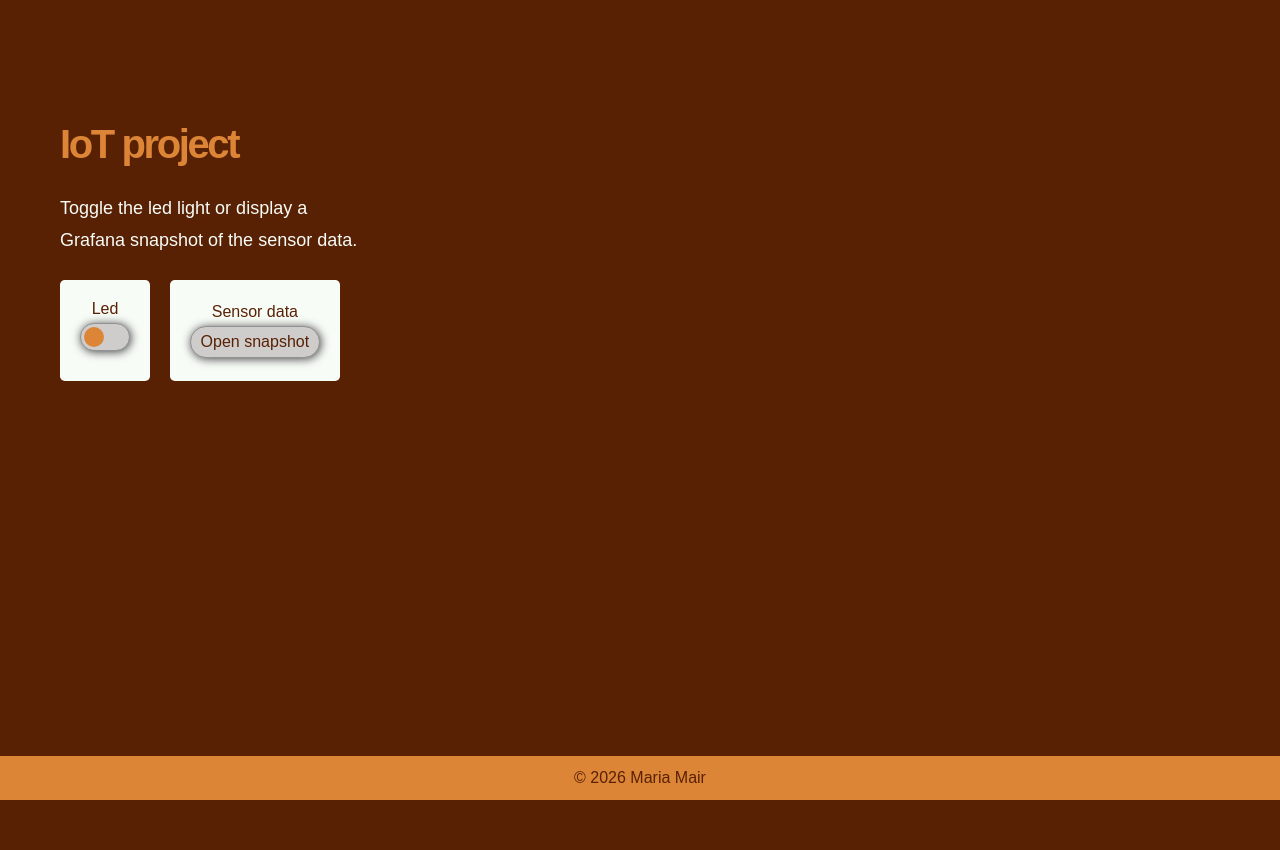
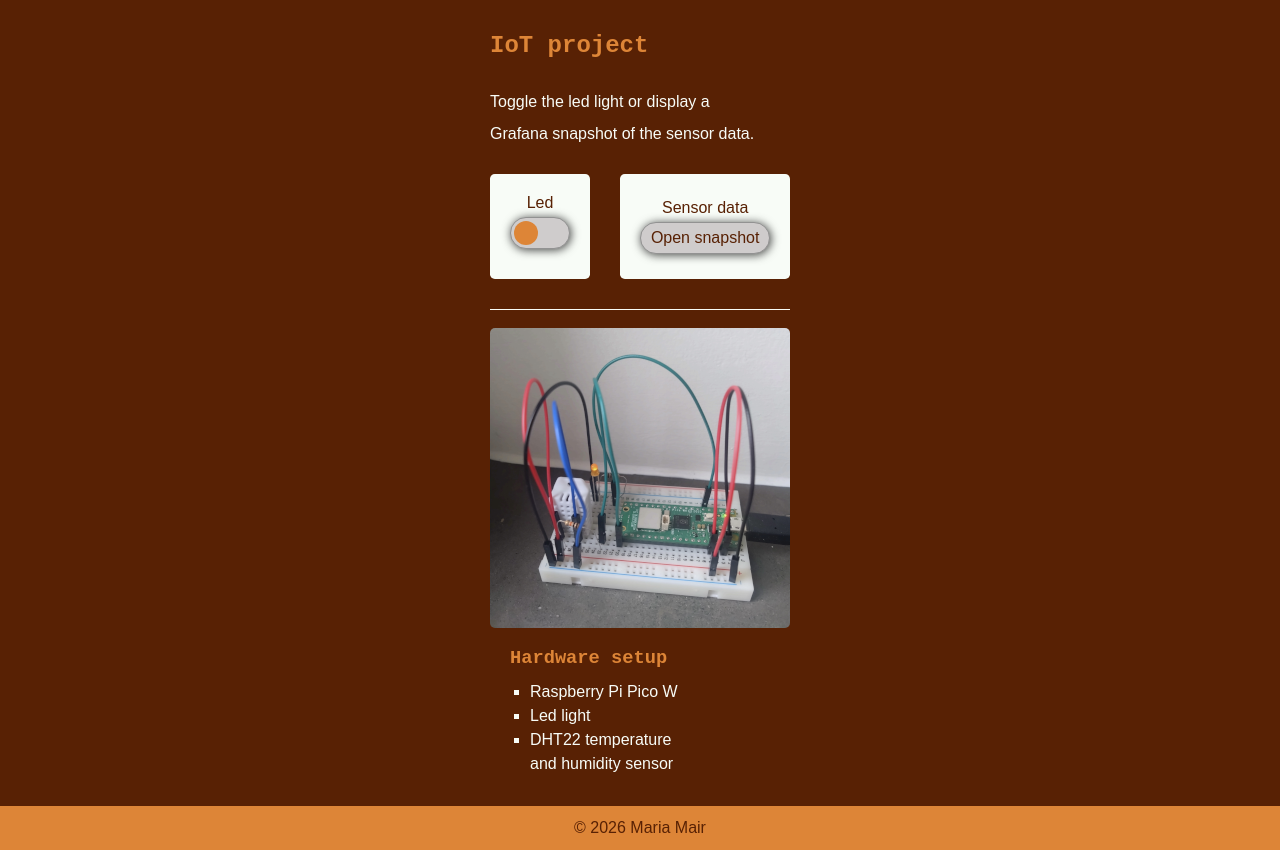
Before and after one commit to mariamair/iot-temp-sensor, a Next.js app in the folder client/: page / in a window 1280 px wide. Before the commit the page ends 800 px from the top, so only its background shows below. Built offline with nearby package versions, Linux system fonts and the light colour scheme.

Commit message:
Add image and hardware setup

```diff
--- a/client/src/app/globals.css
+++ b/client/src/app/globals.css
@@ -5,6 +5,7 @@
   --color-secondary-medium-grey: #929292;
   --color-secondary-dark-grey: #4a4a4a;
   --color-secondary-white: #f8fcf7;
+  --color-secondary-yellow: #ffff00;
   --color-secondary-green: #035914;
   --color-secondary-red: #880101;
 
@@ -18,11 +19,10 @@
   --text-dark: var(--color-primary);
 
   --button-background: var(--color-secondary-grey);
-  --button-background-hover: var(--color-secondary-medium-grey);
+  --button-background-hover: var(--color-secondary-dark-grey);
   --button-border: var(--color-secondary-medium-grey);
-  --button-border-hover: var(--color-secondary-dark-grey);
   --button-color: var(--color-primary);
-  --button-color-hover: #ffff00;
+  --button-color-hover: var(--color-secondary-yellow);
 }
 
 html {
@@ -39,6 +39,7 @@ body {
   min-height: 100vh;
   display: flex;
   flex-direction: column;
+  align-items: center;
   background: var(--background);
   color: var(--text-primary);
   font-family: Arial, Helvetica, sans-serif;
@@ -65,11 +66,12 @@ button, a {
   color: var(--button-color);
   font-size: 1rem;
   padding: 0.4rem 0.6rem;
+  transition: background-color 0.1s ease;
 }
 
 button:hover, a:hover {
+  background-color: var(--button-background-hover);
   color: var(--button-color-hover);
-  border-color: var(--button-border-hover);
   cursor: pointer;
 }
 
@@ -96,4 +98,6 @@ footer {
   color: var(--text-dark);
   text-align: center;
   padding: 0.8rem;
+  align-self: normal;
+  justify-self: flex-end;
 }
--- a/client/src/app/page.js
+++ b/client/src/app/page.js
@@ -7,6 +7,7 @@
 'use client'
 
 import styles from './page.module.css'
+import Image from 'next/image'
 import { useState } from 'react'
 
 export default function Home() {
@@ -38,9 +39,11 @@ export default function Home() {
 
   return (
     <main className={styles.main}>
+
+      <div className={styles.container}>
         <h1>IoT project</h1>
         <p className={styles.text}>Toggle the led light or display a Grafana snapshot of the sensor data.</p>
-      <div className={styles.cardContainer}>
+        <div className={styles.buttonContainer}>
           <div className={styles.card}>
             <label>Led</label>
             <button
@@ -51,9 +54,27 @@ export default function Home() {
           </div>
           <div className={styles.card}>
             <label>Sensor data</label>
-          <a target="_blank" href="https://grafana.mariamair.se/dashboard/snapshot/XL1AiMc8FpChgK8x961chGrM0ak87NfQ">Open snapshot</a>
+            <a target="_blank" href="https://grafana.mariamair.se/dashboard/snapshot/rpE1YjdqbmZYBznM2WgKxb6tv3hWRvLV">Open snapshot</a>
           </div>
         </div>
+      </div>
+
+      <Image
+        src="/iot-hardware.png"
+        alt="IoT hardware with sensor and led"
+        width={300}
+        height={300}
+        loading="eager"
+        className={styles.image}/>
+      <div className={styles.list}>
+        <h3>Hardware setup</h3>
+        <ul>
+          <li>Raspberry Pi Pico W</li>
+          <li>Led light</li>
+          <li>DHT22 temperature and humidity sensor</li>
+        </ul>
+      </div>
+
     </main>
   )
 }
--- a/client/src/app/page.module.css
+++ b/client/src/app/page.module.css
@@ -1,36 +1,69 @@
 .main {
   flex: 1;
-  display: flex;
-  width: 100%;
-  max-width: 800px;
-  flex-direction: column;
-  align-items: flex-start;
-  gap: 24px;
-  padding: 120px 60px;
+  display: grid;
+  grid-template-columns: 300px;
+  grid-template-rows: 300px 300px 300px;
+  grid-template-areas:
+  "panel1"
+  "panel2"
+  "panel3";
+  gap: 36px;
+  padding: 120px 60px 0;
 }
 
-.main h1 {
-  max-width: 320px;
+.container {
+  grid-area: panel1;
+  display: flex;
+  flex-direction: column;
+  gap: 24px;
+  border-bottom: 1px solid var(--foreground);
+}
+
+.container h1 {
+  font-family: 'Courier New', Courier, monospace;
   font-size: 40px;
-  font-weight: 600;
   line-height: 48px;
-  letter-spacing: -2.4px;
   text-wrap: balance;
   color: var(--text-highlight);
 }
 
-.main .text {
-  max-width: 440px;
+.text {
   font-size: 18px;
   line-height: 32px;
   text-wrap: balance;
   color: var(--text-primary);
 }
 
-.cardContainer {
+.list {
+  grid-area: panel3;
+  font-size: 18px;
+  line-height: 28px;
+  text-wrap: balance;
+  color: var(--text-primary);
+  margin-left: 20px;
+}
+
+.list h3 {
+  font-family: 'Courier New', Courier, monospace;
+  color: var(--text-highlight);
+  margin-bottom: 10px;
+}
+
+.list ul li {
+  list-style-type: square;
+  margin-left: 20px;
+}
+
+.image {
+  grid-area: panel2;
+  border-radius: 5px;
+}
+
+.buttonContainer {
   display: flex;
   flex-direction: row;
-  gap: 20px;
+  justify-content: space-between;
+  gap: 28px;
 }
 
 .card {
@@ -52,8 +85,8 @@
   background-color: var(--button-background);
   border: 1px solid var(--button-border);
   border-radius: 99px;
-  width: 50px;
-  height: 28px;
+  width: 60px;
+  height: 32px;
   transition: background-color 0.1s ease, border-color 0.2s ease;
   cursor: pointer;
   box-shadow: 1px 1px 10px rgba(0, 0, 0, 0.748);
@@ -62,8 +95,8 @@
 }
 
 .toggleButton .thumb {
-  height: 20px;
-  width: 20px;
+  height: 24px;
+  width: 24px;
   background-color: var(--background-highlight);
   border-radius: 99px;
   transform: translatex(0);
@@ -78,10 +111,43 @@
   background-color: var(--color-secondary-green);
 }
 
-.toggleButton:hover {
-  border-color: var(--button-border-hover);
+.toggleButton.isOn .thumb {
+  left: calc(60px - 28px);
 }
 
-.toggleButton.toggleButton.isOn .thumb {
-  left: calc(50px - 25px);
+@media (max-width: 630px) {
+  .container h1 {
+    font-size: 32px;
+    line-height: 40px;
+  }
 }
+
+@media (max-height: 1000px) {
+  .main {
+    grid-template-rows: 300px 300px 160px;
+    padding: 30px 60px 0;
+  }
+}
+
+@media (max-height: 900px) {
+  .main {
+    grid-template-rows: 280px 300px 160px;
+    gap: 18px;
+    padding: 30px 60px 0;
+  }
+
+  .container h1 {
+    font-size: 24px;
+    line-height: 32px;
+  }
+
+  .text {
+    font-size: 16px;
+    line-height: 32px;
+  }
+
+  .list {
+    font-size: 16px;
+    line-height: 24px;
+  }
+}
```
Lines whose indentation alone changed are shown as unchanged.
